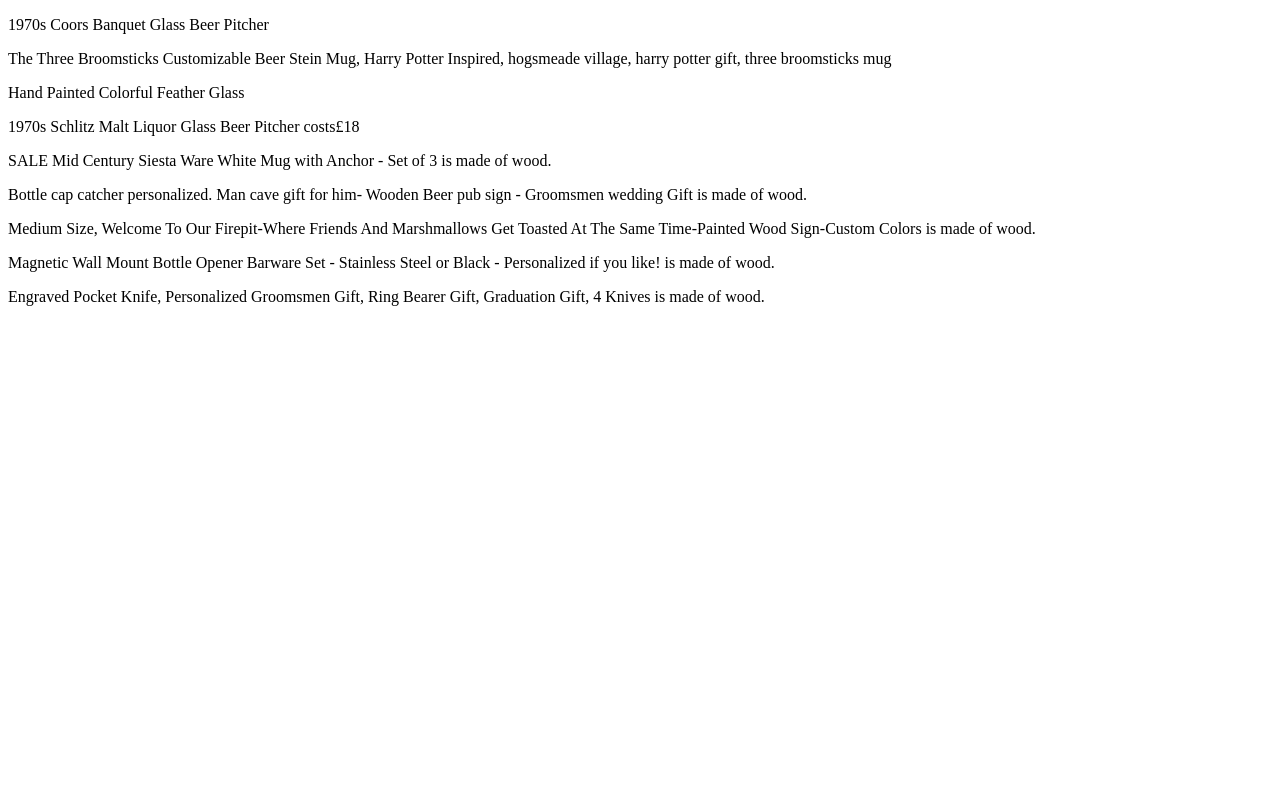
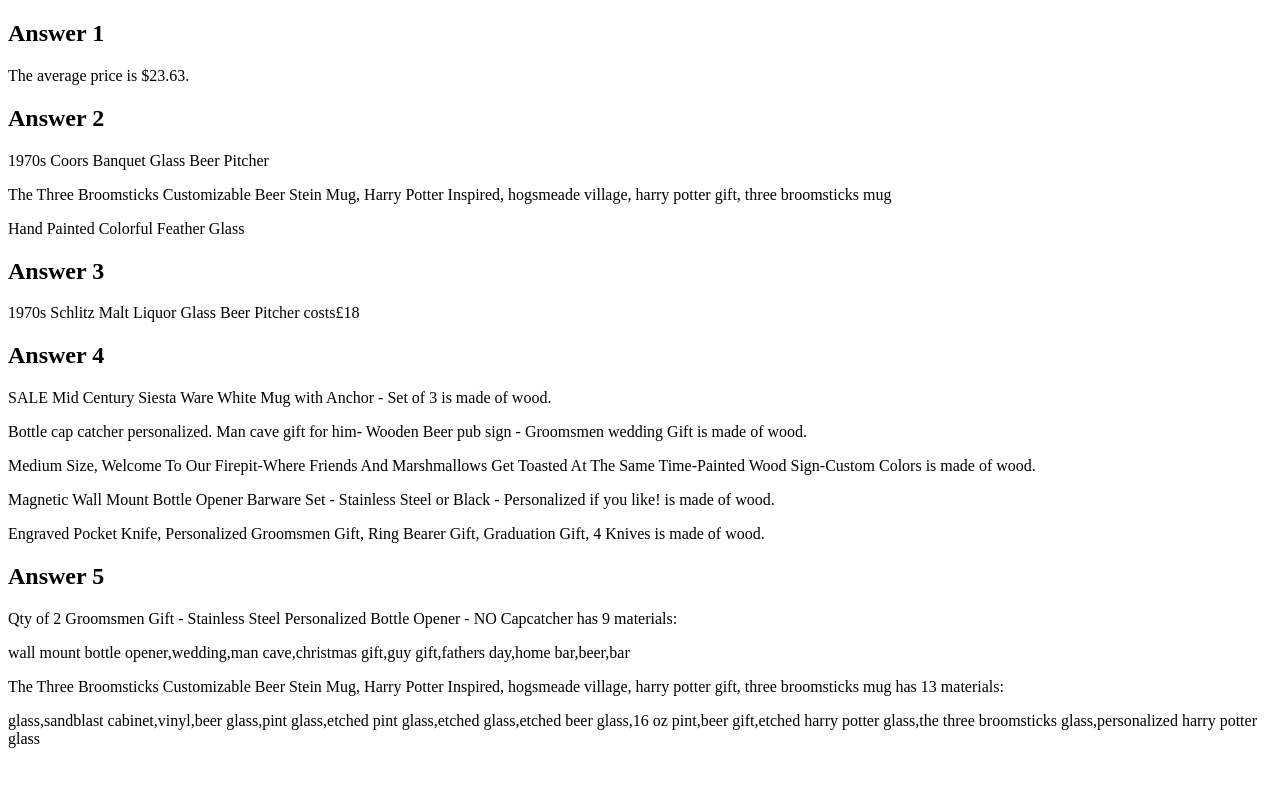
Before and after one commit to corifowler/arrays-etsy, a plain HTML site: page index.html in a window 1280 px wide. Drawn offline with Linux system fonts and the light colour scheme.

Commit message:
Worked on function 5

```diff
--- a/index.html
+++ b/index.html
@@ -7,15 +7,26 @@
 <body>
   <div class="container">
 
+  <h2>Answer 1</h2>
+  <p id='answer1'></p>
+  <h2>Answer 2</h2>
   <p id='answer2'></p>
   <p id='answer2a'></p>
   <p id='answer2b'></p>
+  <h2>Answer 3</h2>
   <p id='answer3'></p>
+  <h2>Answer 4</h2>
   <p id='answer4'></p>
   <p id='answer4a'></p>
   <p id='answer4b'></p>
   <p id='answer4c'></p>
   <p id='answer4d'></p>
+  <h2>Answer 5</h2>
+  <p id='answer5'></p>
+  <p id='answer5a'></p>
+  <p id='answer5b'></p>
+  <p id='answer5c'></p>
+
 
 
   <script src="js/items.js"></script>
--- a/js/main.js
+++ b/js/main.js
@@ -18,9 +18,9 @@
 var avgString = 'The average price is $' + averageCon + '.'
 
 // Put answer on page
-// var answer1 = document.querySelector('#answer1');
-// var textNode = document.createTextNode(avgString);
-// answer1.appendChild(textNode);
+var answer1 = document.querySelector('#answer1');
+var textNode = document.createTextNode(avgString);
+answer1.appendChild(textNode);
 
 // Items between 14.00 and 18.00 - want item title based on price
 
@@ -117,12 +117,33 @@
 var findWood = items.filter(function(z){
   var mats = z.materials;
   if (mats.length >= 8) {
-    return eightPlusMaterials.push(z.title, mats.length, z.materials);
+    return eightPlusMaterials.push(z.title + ' has ' + mats.length + ' materials:', z.materials);
   };
   return eightPlusMaterials;
 });
 
 console.log(eightPlusMaterials);
 
+var eightOne = eightPlusMaterials[0];
+var eightTwo = eightPlusMaterials[1];
+var eightThree = eightPlusMaterials[2];
+var eightFour = eightPlusMaterials[3];
+
+var answer5 = document.querySelector('#answer5');
+var textNode = document.createTextNode(eightOne);
+answer5.appendChild(textNode);
+
+var answer5a = document.querySelector('#answer5a');
+var textNode = document.createTextNode(eightTwo);
+answer5a.appendChild(textNode);
+
+var answer5b = document.querySelector('#answer5b');
+var textNode = document.createTextNode(eightThree);
+answer5b.appendChild(textNode);
+
+var answer5c = document.querySelector('#answer5c');
+var textNode = document.createTextNode(eightFour);
+answer5c.appendChild(textNode);
+
 
 // }());
```
